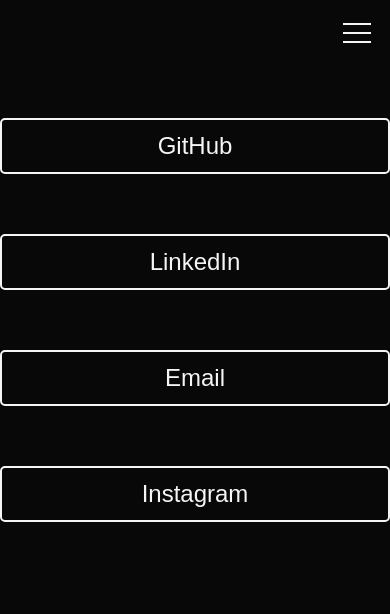
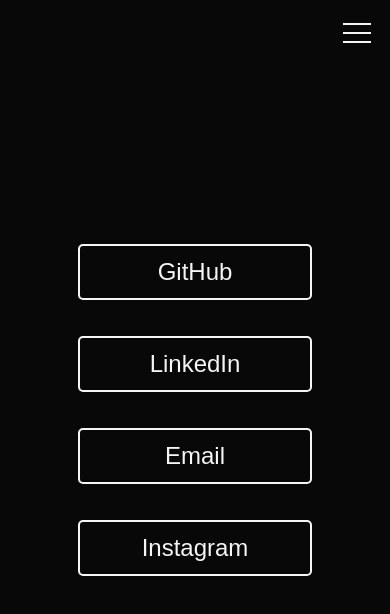
Before and after one commit to Plofland/photo-portfolio, a Next.js app: page /contact in a window 390 px wide. Shown: the top 614 px of the page. Built offline with nearby package versions, Linux system fonts and the light colour scheme.

Commit message:
update contact btns to grid & responsive column

```diff
--- a/src/app/contact/page.js
+++ b/src/app/contact/page.js
@@ -39,26 +39,24 @@
 export default Contact;
 
 const ContactContainer = styled.div`
-	width: 80vw;
+	display: flex;
+	height: 100vh;
+	justify-content: center;
 `;
 
 const SocialButtons = styled.div`
 	display: flex;
-	width: 100vw;
+	width: 60vw;
 	align-items: center;
 	flex-direction: column;
-	margin-top: 8em;
 	justify-content: center;
-
-	@media (max-width: 750px) {
-		margin-top: 4em;
-	}
+	margin: 4em 0 4em 0;
 
 	@media (min-width: 751px) {
+		width: 100vw;
 		display: grid;
 		grid-template-columns: repeat(2, 1fr);
 		gap: 2em;
-		margin-top: 8em;
 	}
 `;
 
@@ -69,7 +67,7 @@
 	text-align: center;
 	@media (max-width: 750px) {
 		width: 100%;
-		margin-top: 2em;
+		padding-bottom: 1em;
 	}
 `;
 
```
